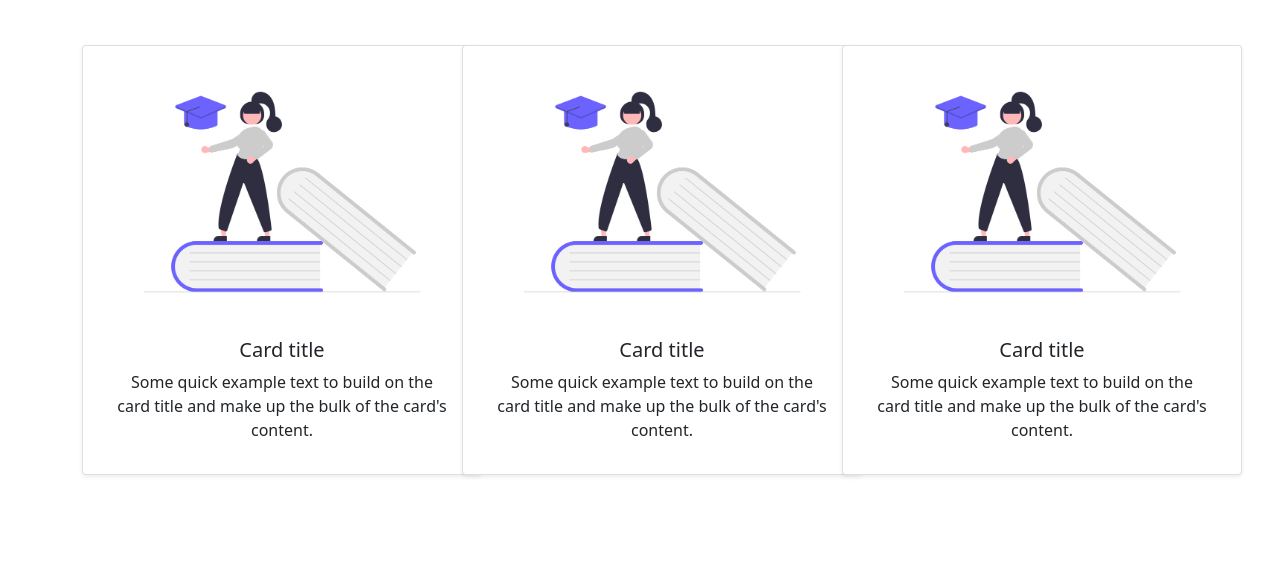
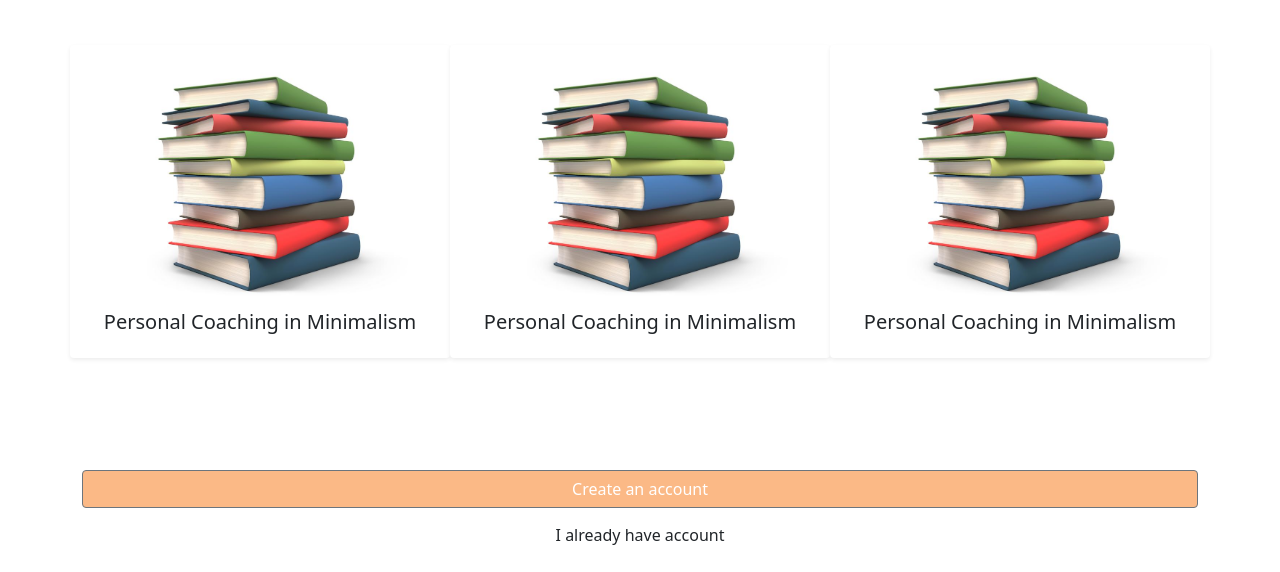
Before and after one commit to shhdq/barterr-html, a plain HTML site: page index.html in a window 1280 px wide. Shown: the part 228-800 px from the top of the page. Drawn offline with nearby package versions, Linux system fonts and the light colour scheme.

Commit message:
modify index page

```diff
--- a/index.html
+++ b/index.html
@@ -23,34 +23,19 @@
         </header>
 
         <div class="row text-center mt-5">
+            <div class="col-md-4 shadow-sm p-3 mb-5 bg-body rounded">
+                <img src="./img/book.jpg" class="img-fluid" alt="books">
+                <h5>Personal Coaching in Minimalism</h5>
+            </div>
+            <div class="col-md-4 shadow-sm p-3 mb-5 bg-body rounded">
+                <img src="./img/book.jpg" class="img-fluid" alt="books">
+                <h5>Personal Coaching in Minimalism</h5>
+            </div>
+            <div class="col-md-4 shadow-sm p-3 mb-5 bg-body rounded">
+                <img src="./img/book.jpg" class="img-fluid" alt="books">
+                <h5>Personal Coaching in Minimalism</h5>
+            </div>
 
-            <div class="col-md-4 text-center">
-                <div class="card shadow-sm p-3 mb-5 bg-white rounded" style="width: 25rem;">
-                    <img src="./img/books.png" class="card-img-top" alt="Books">
-                    <div class="card-body">
-                        <h5 class="card-title">Card title</h5>
-                        <p class="card-text">Some quick example text to build on the card title and make up the bulk of the card's content.</p>
-                    </div>
-                </div>
-            </div>
-            <div class="col-md-4">
-                <div class="card shadow-sm p-3 mb-5 bg-white rounded" style="width: 25rem;">
-                    <img src="./img/books.png" class="card-img-top" alt="Books">
-                    <div class="card-body">
-                        <h5 class="card-title">Card title</h5>
-                        <p class="card-text">Some quick example text to build on the card title and make up the bulk of the card's content.</p>
-                    </div>
-                </div>
-            </div>
-            <div class="col-md-4">
-                <div class="card shadow-sm p-3 mb-5 bg-white rounded" style="width: 25rem;">
-                    <img src="./img/books.png" class="card-img-top" alt="Books">
-                    <div class="card-body">
-                        <h5 class="card-title">Card title</h5>
-                        <p class="card-text">Some quick example text to build on the card title and make up the bulk of the card's content.</p>
-                    </div>
-                </div>
-            </div>
         </div>
 
         <div class="row mt-5">
```
Also changed, not shown: img/book.jpg (added).
